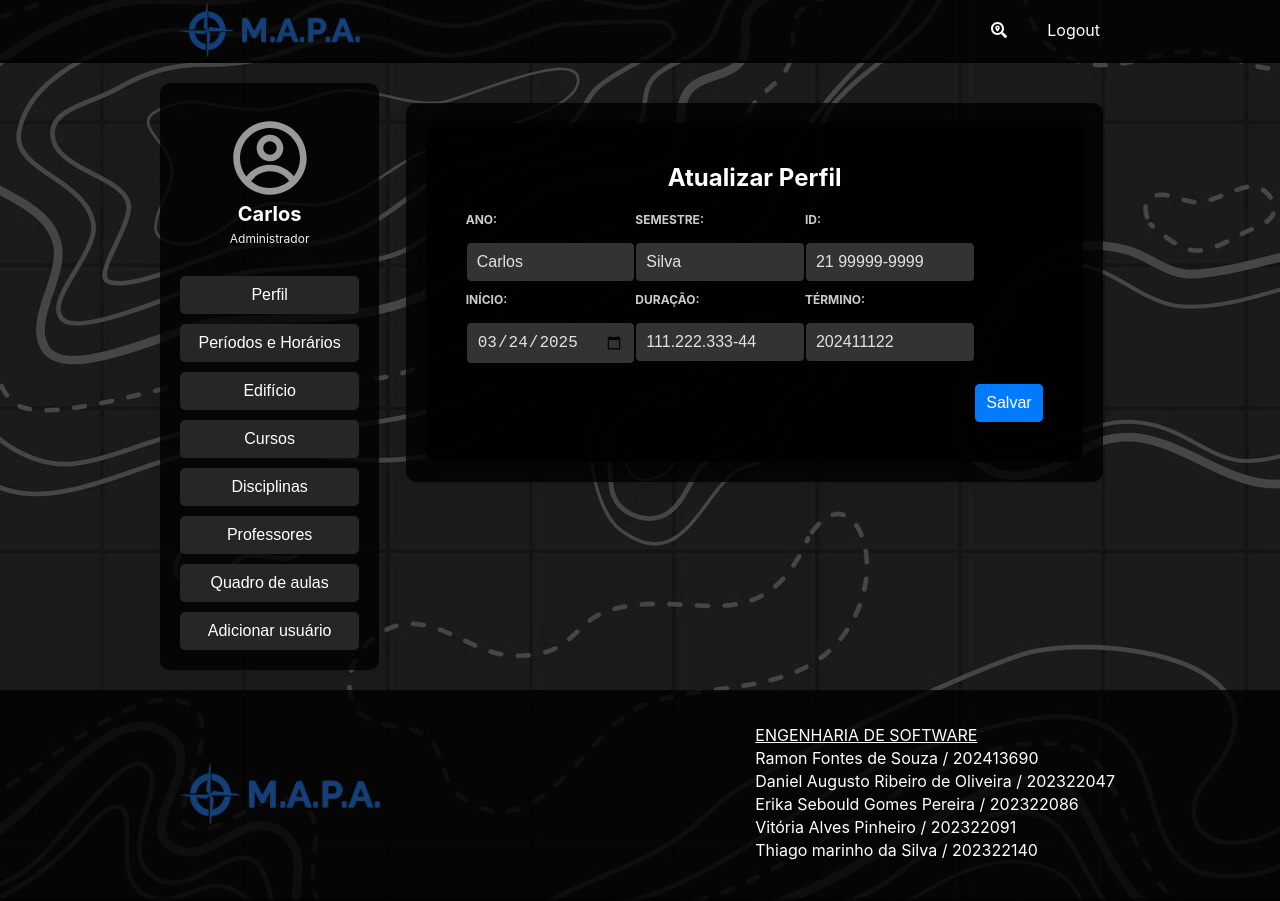
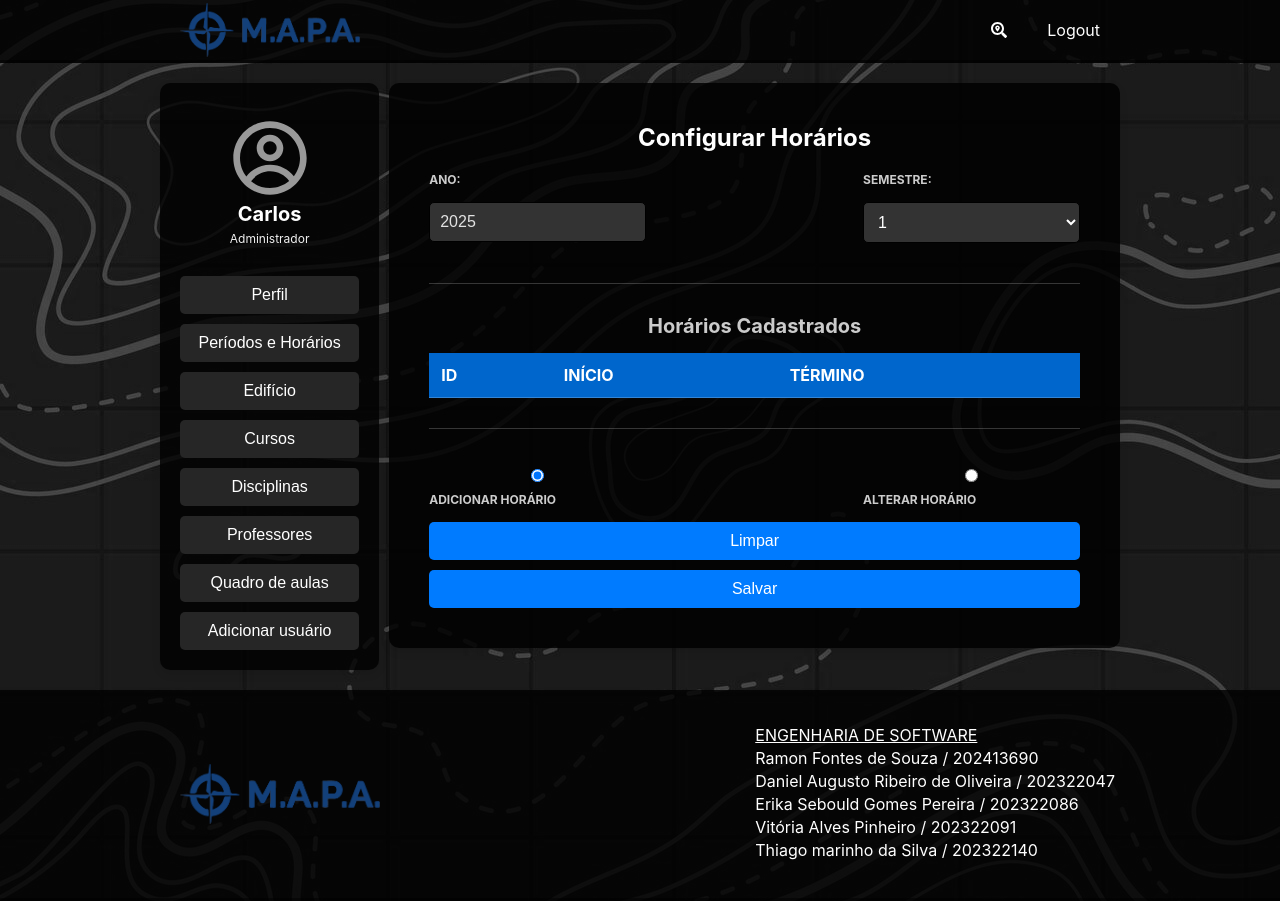
Before and after one commit to azuosRamon/atividadeMapa, a React (Create React App) app: page /periodoHorarios in a window 1280 px wide. Built offline with nearby package versions, Linux system fonts and the light colour scheme.

Commit message:
inciando horarios

```diff
--- a/src/App.js
+++ b/src/App.js
@@ -19,6 +19,11 @@ import terceiro_pavimento from "./components/Plantas/TERCEIRO_PAVIMENTO.png";
 import styled from "styled-components";
 
 const imagens = [terreo, primeiro_pavimento, segundo_pavimento, terceiro_pavimento];
+const data = [
+  { id:0, nome: "Carlos", sobrenome: "Silva", telefone: "21912341234",nascimento:"2025-03-24", email:"carlossilva@mail.com", cpf: "111.222.333-44", matricula:"202411122", funcao: "Administrador", foto: "", senha: "admin"},
+  { nome: "Ana", funcao: "Secretaria", foto: "" },
+  { nome: "Maria", funcao: "Professor", foto: "" },
+];
 
 
 function App() {
@@ -51,31 +56,31 @@ function App() {
           </div>
         }/>
         <Route path="/logado" element={
-          <LayoutLogado><Slide lista_imagens={imagens} pagina_inicio={0}/></LayoutLogado>
+          <LayoutLogado usuarioDados={data} usuarioId={0}><Slide lista_imagens={imagens} pagina_inicio={0}/></LayoutLogado>
       }/>
         <Route path="/editarPerfil" element={
-          <LayoutLogado><Perfil id={0}/></LayoutLogado>
+          <LayoutLogado usuarioDados={data} usuarioId={0}><Perfil dados={data} usuarioId={0}/></LayoutLogado>
         }/>
         <Route path="/periodoHorarios" element={
-          <LayoutLogado><Horarios/></LayoutLogado>
+          <LayoutLogado usuarioDados={data} usuarioId={0}><Horarios/></LayoutLogado>
         }/>
         <Route path="/edificio" element={
-          <LayoutLogado><Cadastro/></LayoutLogado>
+          <LayoutLogado usuarioDados={data} usuarioId={0}><Cadastro/></LayoutLogado>
         }/>
         <Route path="/cursos" element={
-          <LayoutLogado><Cadastro/></LayoutLogado>
+          <LayoutLogado usuarioDados={data} usuarioId={0}><Cadastro/></LayoutLogado>
         }/>
         <Route path="/disciplinas" element={
-          <LayoutLogado><Cadastro/></LayoutLogado>
+          <LayoutLogado usuarioDados={data} usuarioId={0}><Cadastro/></LayoutLogado>
         }/>
         <Route path="/professores" element={
-          <LayoutLogado><Cadastro/></LayoutLogado>
+          <LayoutLogado usuarioDados={data} usuarioId={0}><Cadastro/></LayoutLogado>
         }/>
         <Route path="/quadroAulas" element={
-          <LayoutLogado><Cadastro/></LayoutLogado>
+          <LayoutLogado usuarioDados={data} usuarioId={0}><Cadastro/></LayoutLogado>
         }/>
         <Route path="/cadastro" element={
-          <LayoutLogado><Cadastro/></LayoutLogado>
+          <LayoutLogado usuarioDados={data} usuarioId={0}><Cadastro/></LayoutLogado>
         }/>
         <Route path="/slide" element={<Slide/>}/>
 
--- a/src/LayoutLogado.js
+++ b/src/LayoutLogado.js
@@ -28,12 +28,12 @@ const Aside = styled.aside`
 `;
 
 
-const LayoutLogado = ({ children }) => (
+const LayoutLogado = ({ usuarioDados, usuarioId, children }) => (
   <div className="corpo">
     <Header status={1} />
     <DivGrid2>
       <Section>
-        <Usuario_logado id={0} />
+        <Usuario_logado dados={usuarioDados} usuarioId={usuarioId} />
       </Section>
       <Aside>{children}</Aside>
     </DivGrid2>
--- a/src/components/Horarios.js
+++ b/src/components/Horarios.js
@@ -1,109 +1,182 @@
-import React from "react";
+import React, { useState} from "react";
 import styled from "styled-components";
 import Box from "./SubBox";
 import Input from "./SubInput";
 import Select from "./SubSelect";
+import Label from "./SubLabel";
 import Button from "./SubButton";
+import Title from "./SubTitleH2";
+import GridArea from "./SubGridArea";
 
-const Title = styled.h2`
-margin: 0 0 20px;
-color: white;
+const H3 = styled.h3`
+    font-size: 20px;
+    margin-bottom: 15px;
+    text-align: center;
+    color:rgb(203, 203, 203);
 `;
 
-const Container = styled.div`
-    width: 90%;
-    height: auto;
-    margin: 20px auto;
-    padding: 20px;
-    background-color: rgba(0, 0, 0, 0.8);
-    box-shadow: 0 4px 8px rgba(0, 0, 0, 0.1);
-    border-radius: 10px;
-    text-align: center;
-    display: grid;
-    grid-template-columns: 1fr;
-    align-items: center;
+const DivSeparador = styled.div`
+    height: 1px;
+    width: 100%;
+    background-color: rgba(255, 255, 255, 0.2);
+    margin: 30px 0;
 `;
-
-const LabelInput = styled.label`
-    display: block;
-    text-transform: uppercase;
-    font-size: 12px;
-    margin-bottom: 5px;
-    font-weight: bold;
-    color: #cccccc;
+const TabelaContainer = styled.div`
+    width: 100%;
+    overflow-x: auto;
+    margin-bottom: 25px;
+`;
+const TabelaHorarios = styled.table`
+    width: 100%;
+    border-collapse: collapse;
     text-align: left;
 `;
 
-const GridArea = styled.div`
-grid-area: ${(props) => props.area}
+const Thead = styled.thead`
+`;
+const Th =styled.th`
+    background-color: #0066cc;
+    color: #fff;
+    font-weight: bold;
+    padding: 12px;
+    border-bottom: 1px solid rgba(255, 255, 255, 0.2);
+`;
+const Td =styled.td`
+    padding: 12px;
+    border-bottom: 1px solid rgba(255, 255, 255, 0.2);
+`;
+const Tr =styled.tr`
+
+&:hover{
+    background-color: rgba(255, 255, 255, 0.1);
+}
+`;
+const Tbody =styled.tbody`
+    background-color: rgba(255, 255, 255, 0.1);
+`;
+
+const InputRadio = styled.input`
+padding: 10px;
+margin: 10px 0;
+border: 1px solid #000;
+border-radius: 5px;
+font-size: 16px;
+box-sizing: border-box;
+color: ${(props) => props.$color || '#e2e2e2'};
+background-color: #333;
+
+&:hover{
+    background-color: #222;
+    transition: .5s;
+}
+&::placeholder{
+    color: white;
+}
+
 `;
 
 const FormGrid = styled.form`
 display: grid;
 grid-template-columns: 1fr 1fr 1fr;
 grid-template-areas:
-    "nome sobrenome telefone"
-    "nascimento cpf matricula"
-    "email email email"
-    "senhaAtual . ."
-    "senhaAtual senhaNova confirmarSenha"
-    ". . botoes"
+    "ano . semestre"
+    "tabela tabela tabela"
+    "adicionar . alterar"
+    "adicionar . alterar"
+    "inicio duracao termino"
+    "botoes botoes botoes";
+
+@media (max-width: 768px) {
+    grid-template-columns: 1fr;
+    grid-template-areas:
+
+        "botoes";
+}
 `;
 
-const data = [
-    { nome: "Carlos", sobrenome: "Silva", telefone: "21 99999-9999",nascimento:"2025-03-24", email:"carlossilva@mail.com", cpf: "111.222.333-44", matricula:"202411122", funcao: "Administrador", foto: "" },
-    { nome: "Ana", funcao: "Secretaria", foto: "" },
-    { nome: "Maria", funcao: "Professor", foto: "" },
-];
+const horarios = {
+    "horarios":[
+        { "id": 1, "ano": 2025, "semestre": 1, "horaInicio": "07:30", "horaFim": "09:00" },
+        { "id": 2, "ano": 2025, "semestre": 1, "horaInicio": "09:15", "horaFim": "10:45" },
+        { "id": 3, "ano": 2025, "semestre": 1, "horaInicio": "11:00", "horaFim": "12:30" }
+    ]
+}
 
-function Horarios(nome, sobrenome, telefone, nascimento, email, cpf, matricula) {
-    nome = data[0].nome;
-    sobrenome = data[0].sobrenome;
-    nascimento = data[0].nascimento;
-    email = data[0].email;
-    cpf = data[0].cpf;
-    matricula = data[0].matricula;
-    telefone = data[0].telefone;
+function AtualizarPerfil({ tableHorarios }) {
+    const data = tableHorarios || {};
+
+    const [ano, setAno] = useState(data.ano || 2025);
+    const [semestre, setSemestre] = useState(data.semestre || 1);
+    const [inicio, setInicio] = useState("");
+    const [termino, setTermino] = useState("");
+    const [duracao, setDuracao] = useState(50);
+
+    const fazerEnvio = (event) =>{
+        event.preventDefault();
+        console.log({
+            ano, semestre, inicio, termino, duracao
+          });
+    }
+
     return(
-        <Container>
             <Box>
-                <Title>Atualizar Perfil</Title>
-                <FormGrid>
-                    <GridArea area="nome">
-                        <LabelInput for="nome">Ano:</LabelInput>
-                        <Input type="text" id="nome" name="nome" value={nome} required/>
+                <Title>Configurar Horários</Title>
+                <FormGrid onSubmit={fazerEnvio}>
+                    <GridArea $area="ano">
+                        <Label htmlFor="ano">Ano:</Label>
+                        <Input type="text" id="ano" name="ano" value={ano} required onChange={(e) => setAno(e.target.value)}/>
                     </GridArea>
-                    <GridArea area="sobrenome">
-                        <LabelInput for="sobrenome">Semestre:</LabelInput>
-                        <Input  type="text" id="sobrenome" name="sobrenome" value={sobrenome} required/>
+                    <GridArea $area="semestre">
+                        <Label htmlFor="semestre">Semestre:</Label>
+                        <Select type="text" id="semestre" name="semestre" required onChange={(e) => setSemestre(e.target.value)}>
+                        <option value="1">1</option>
+                        <option value="1">2</option>
+                        </Select>
                     </GridArea>
-                    <GridArea area="telefone">
-                        <LabelInput for="telefone">id:</LabelInput>
-                        <Input  type="text" id="sobrenome" name="telefone" value={telefone} required/>
+                    <GridArea $area="tabela">
+                        <DivSeparador></DivSeparador>
+
+                        <H3>Horários Cadastrados</H3>
+
+                        <TabelaContainer>
+                            <TabelaHorarios>
+                                <thead>
+                                    <Tr>
+                                        <Th>ID</Th>
+                                        <Th>INÍCIO</Th>
+                                        <Th>TÉRMINO</Th>
+                                    </Tr>
+                                </thead>
+                                <Tbody id="tabela-horarios">
+                                </Tbody>
+                            </TabelaHorarios>
+                        </TabelaContainer>
+
+                        <DivSeparador></DivSeparador>
                     </GridArea>
-                    <GridArea area="nascimento">
-                        <LabelInput for="nascimento">Início:</LabelInput>
-                        <Input type="date" id="nascimento" name="nascimento" value={nascimento}  required/>
+
+                    <GridArea $area="alterar">
+                        <InputRadio type="radio" id="alterar-horario" name="opcao-horario" value="alterar" onchange="alternarModo(this)"/>
+                        <Label for="alterar-horario">ALTERAR HORÁRIO</Label>
                     </GridArea>
-                    <GridArea area="cpf">
-                        <LabelInput for="cpf">Duração:</LabelInput>
-                        <Input type="text" name="cpf" id="cpf" value={cpf} required/>
+                    <GridArea $area="adicionar">
+                        <InputRadio type="radio" id="adicionar-horario" name="opcao-horario" value="adicionar" checked onchange="alternarModo(this)"/>
+                        <Label for="adicionar-horario">ADICIONAR HORÁRIO</Label>
                     </GridArea>
-                    <GridArea area="matricula">
-                        <LabelInput for="matricula">Término:</LabelInput>
-                        <Input type="text" name="matricula" id="matricula" value={matricula} required/>
+                    <GridArea $area="inicio">
                     </GridArea>
-                    <GridArea area="limpar">
-                        <Button type="submit">Limpar</Button>
+                    <GridArea $area="duracao">
                     </GridArea>
-                    <GridArea area="salvar">
+                    <GridArea $area="termino">
+                    </GridArea>
+                    <GridArea $area="botoes">
+                        <Button type="reset">Limpar</Button>
                         <Button type="submit">Salvar</Button>
                     </GridArea>
 
                 </FormGrid>
             </Box>
-        </Container>
     )
 }
 
-export default Horarios;
+export default AtualizarPerfil;
--- a/src/components/Perfil.js
+++ b/src/components/Perfil.js
@@ -17,7 +17,8 @@ grid-template-areas:
     "email email email"
     "senhaAtual . ."
     "senhaAtual senhaNova confirmarSenha"
-    ". . botoes";
+    "foto foto foto"
+    "botoes botoes botoes";
 
 @media (max-width: 768px) {
     grid-template-columns: 1fr;
@@ -33,33 +34,42 @@ grid-template-areas:
         "senhaAtual"
         "senhaNova"
         "confirmarSenha"
+        "foto"
         "botoes"
 }
 `;
 
-const data = [
-    { nome: "Carlos", sobrenome: "Silva", telefone: "21 99999-9999",nascimento:"2025-03-24", email:"carlossilva@mail.com", cpf: "111.222.333-44", matricula:"202411122", funcao: "Administrador", foto: "" },
-    { nome: "Ana", funcao: "Secretaria", foto: "" },
-    { nome: "Maria", funcao: "Professor", foto: "" },
-];
 
 
+function AtualizarPerfil({ dados, usuarioId }) {
+    const usuarioDados = dados?.[usuarioId] || {};
 
-function AtualizarPerfil({id}) {
-    const usuarioDados = data[id] || {};
-
-    const [nome, trocarNome] = useState(usuarioDados.nome) || "";
-    const [sobrenome, trocarSobrenome] = useState(usuarioDados.sobrenome) || "";
+    const [nome, trocarNome] = useState(usuarioDados.nome || "");
+    const [sobrenome, trocarSobrenome] = useState(usuarioDados.sobrenome || "");
     const [telefone, trocarTelefone] = useState(usuarioDados.telefone || "")
     const [nascimento, trocarNascimento] = useState(usuarioDados.nascimento || "")
     const [email, trocarEmail] = useState(usuarioDados.email || "")
     const cpf = usuarioDados.cpf || "";
     const matricula = usuarioDados.matricula || "";
 
+    const fazerEnvio = (event) =>{
+        event.preventDefault();
+        console.log({
+            nome,
+            sobrenome,
+            telefone,
+            nascimento,
+            email,
+            cpf,
+            matricula,
+          });
+    }
+
     return(
             <Box>
                 <Title>Atualizar Perfil</Title>
-                <FormGrid>
+                <FormGrid onSubmit={fazerEnvio}>
+                    <Input type="hidden" id="usuarioId" name="usuarioId" value={usuarioId}/>
                     <GridArea $area="nome">
                         <Label htmlFor="nome">Nome:</Label>
                         <Input type="text" id="nome" name="nome" value={nome} required onChange={(e) => trocarNome(e.target.value)}/>
@@ -70,7 +80,7 @@ function AtualizarPerfil({id}) {
                     </GridArea>
                     <GridArea $area="telefone">
                         <Label htmlFor="telefone">telefone:</Label>
-                        <Input  type="text" id="telefone" name="telefone" value={telefone} required onChange={(e) => trocarTelefone(e.target.value)}/>
+                        <Input  type="tel" id="telefone" name="telefone" value={telefone} required onChange={(e) => trocarTelefone(e.target.value)}/>
                     </GridArea>
                     <GridArea $area="nascimento">
                         <Label htmlFor="nascimento">Data de Nascimento:</Label>
@@ -79,7 +89,7 @@ function AtualizarPerfil({id}) {
                     <GridArea $area="email">
                         <Label htmlFor="email">Email:</Label>
                         <Input type="email" id="email" name="email" value={email} required onChange={(e) => trocarEmail(e.target.value)}/>
-                        <Input type="email" id="confirmarEmail" name="confirmarEmail" placeholder="Confirme o email" required/>
+                        <Input type="email" id="confirmarEmail" name="confirmarEmail" placeholder="Confirme o email"/>
                     </GridArea>
                     <GridArea $area="cpf">
                         <Label htmlFor="cpf">CPF:</Label>
@@ -94,10 +104,14 @@ function AtualizarPerfil({id}) {
                         <Input type="password" id="senhaAtual" name="senhaAtual" placeholder="Senha atual" required />
                     </GridArea>
                     <GridArea $area="senhaNova">
-                        <Input type="password" id="senhaNova" name="senhaNova" placeholder="Senha nova" required/>
+                        <Input type="password" id="senhaNova" name="senhaNova" placeholder="Senha nova"/>
                     </GridArea>
                     <GridArea $area="confirmarSenha">
-                        <Input type="password" id="confirmarSenha" name="confirmarSenha" placeholder="Confirme sua Senha" required/>
+                        <Input type="password" id="confirmarSenha" name="confirmarSenha" placeholder="Confirme sua Senha"/>
+                    </GridArea>
+                    <GridArea $area="foto">
+                        <Label htmlFor="foto">Foto:</Label>
+                        <Input type="file" id="foto" name="foto"/>
                     </GridArea>
                     <GridArea $area="botoes">
                         <Button type="submit">Salvar</Button>
--- a/src/components/Usuario_logado.js
+++ b/src/components/Usuario_logado.js
@@ -52,23 +52,17 @@ const DivContent = styled.div`
     margin-top: 15px;
 `;
 
-const data = [
-    { nome: "Carlos", sobrenome: "Silva", nascimento:"2025-03-25", email:"carlossilva@mail.com", funcao: "Administrador", foto: "" },
-    { nome: "Ana", funcao: "Secretaria", foto: "" },
-    { nome: "Maria", funcao: "Professor", foto: "" },
-];
 
 
-
-
-function Usuario({ id }) {
+function Usuario({ dados, usuarioId }) {
+    const usuarioDados = dados?.[usuarioId] || {};
     const telaAtual = useNavigate();
 
-    const [usuario, setUsuario] = useState(data[id] || {});
+    const [usuario, setUsuario] = useState(usuarioDados);
 
     useEffect(() => {
-        setUsuario(data[id] || {});
-    }, [id])
+        setUsuario(dados[usuarioId] || {});
+    }, [usuarioId])
 
     return (
             <Box>
```
